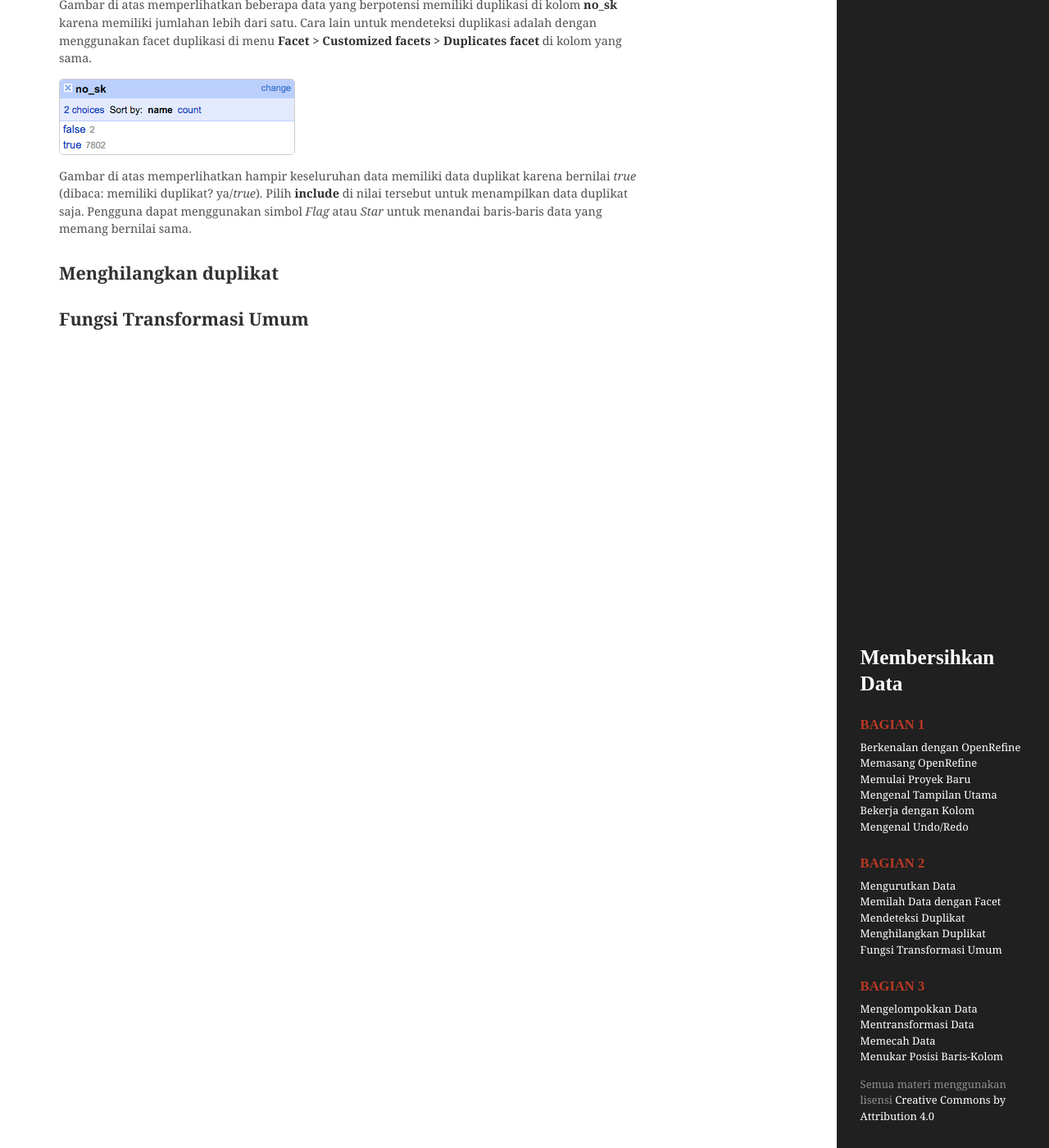
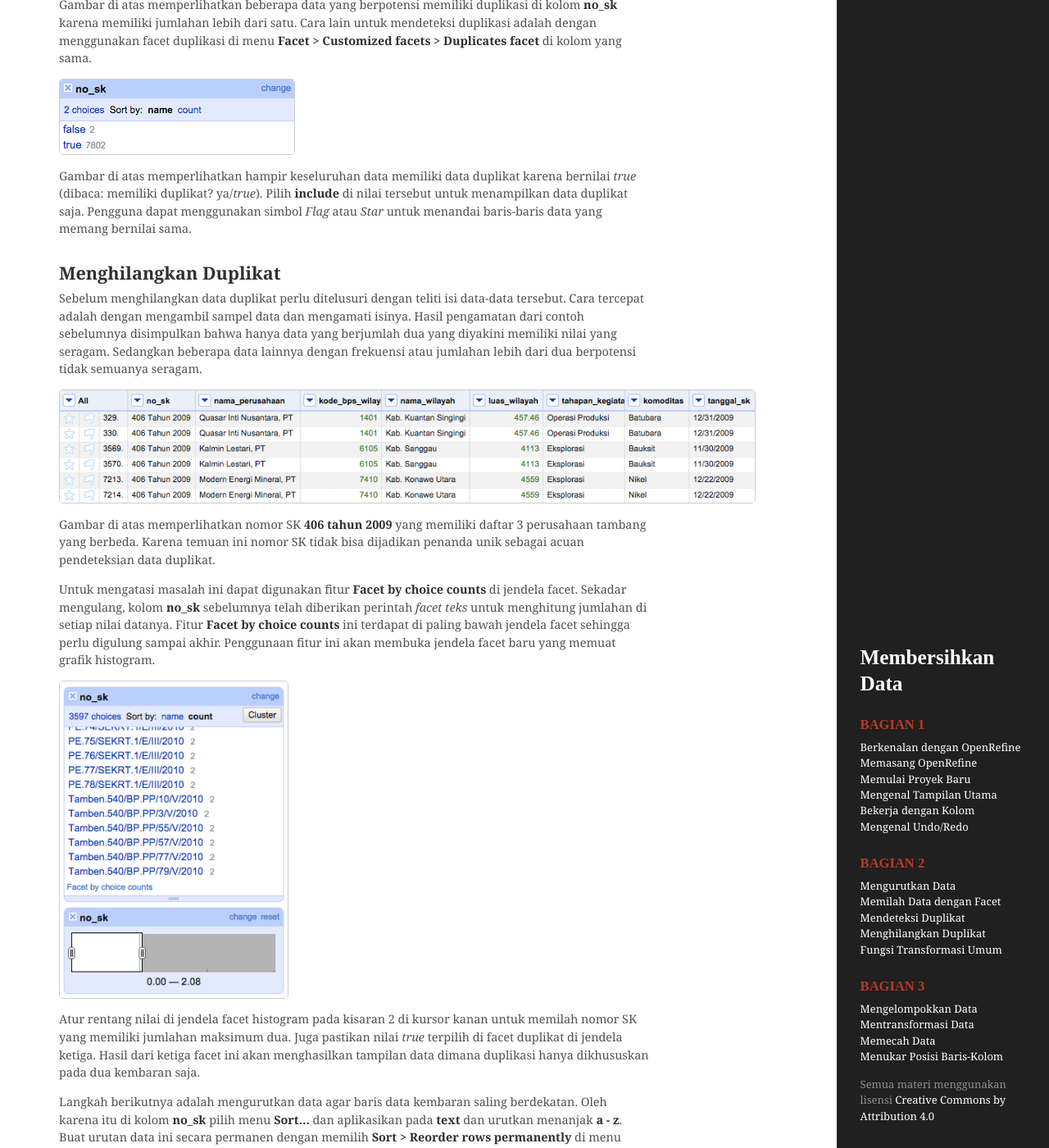
Before and after one commit to OpenDataLabJakarta/trainings, a Jekyll site: the page built from cleaning/index.html, in a window 1280 px wide and 1400 px high, scrolled down 8848 px. Shown: the whole window at 82% size. Built offline with Jekyll 4.4.1, drawn with Linux system fonts in a browser that asks for light colours; some web fonts are replaced; some of the changed text lies outside the part shown.

Commit message:
Initial writing module removing duplicates

```diff
--- a/_includes/modules/cleaning/2.4-removing-duplicates.md
+++ b/_includes/modules/cleaning/2.4-removing-duplicates.md
@@ -1,2 +1,30 @@
-Menghilangkan duplikat
+Menghilangkan Duplikat
 ----------------------
+
+Sebelum menghilangkan data duplikat perlu ditelusuri dengan teliti isi data-data tersebut. Cara tercepat adalah dengan mengambil sampel data dan mengamati isinya. Hasil pengamatan dari contoh sebelumnya disimpulkan bahwa hanya data yang berjumlah dua yang diyakini memiliki nilai yang seragam. Sedangkan beberapa data lainnya dengan frekuensi atau jumlahan lebih dari dua berpotensi tidak semuanya seragam.
+
+![errorentry]({{ site.url }}public/img/removing-duplicates-01.png)
+
+Gambar di atas memperlihatkan nomor SK **406 tahun 2009** yang memiliki daftar 3 perusahaan tambang yang berbeda. Karena temuan ini nomor SK tidak bisa dijadikan penanda unik sebagai acuan pendeteksian data duplikat.
+
+Untuk mengatasi masalah ini dapat digunakan fitur **Facet by choice counts** di jendela facet. Sekadar mengulang, kolom **no_sk** sebelumnya telah diberikan perintah *facet teks* untuk menghitung jumlahan di setiap nilai datanya. Fitur **Facet by choice counts** ini terdapat di paling bawah jendela facet sehingga perlu digulung sampai akhir. Penggunaan fitur ini akan membuka jendela facet baru yang memuat grafik histogram.
+
+![twoduplicates]({{ site.url }}public/img/removing-duplicates-02.png)
+
+Atur rentang nilai di jendela facet histogram pada kisaran 2 di kursor kanan untuk memilah nomor SK yang memiliki jumlahan maksimum dua. Juga pastikan nilai *true* terpilih di facet duplikat di jendela ketiga. Hasil dari ketiga facet ini akan menghasilkan tampilan data dimana duplikasi hanya dikhususkan pada dua kembaran saja.
+
+Langkah berikutnya adalah mengurutkan data agar baris data kembaran saling berdekatan. Oleh karena itu di kolom **no_sk** pilih menu **Sort...** dan aplikasikan pada **text** dan urutkan menanjak **a - z**. Buat urutan data ini secara permanen dengan memilih **Sort > Reorder rows permanently** di menu tambahan tabel. Langkah ini penting untuk menunjang langkah berikutnya yang akan dijelaskan segera.
+
+![sortfirst]({{ site.url }}public/img/removing-duplicates-03.png)
+
+Setelah data berhasil dikelompokkan secara berurut, pilih menu **Edit cells > Blank down** di kolom **no_sk**. Secara seketika semua data duplikat menghilang dan perhatikan di facet teks semua jumlahan bernilai 1.
+
+![blankdown]({{ site.url }}public/img/removing-duplicates-04.png)
+
+Akan tetapi perintah tadi sama sekali tidak menghapus data duplikat. Perintah **Blank down** hanya mengganti setiap isian data identik dengan sel kosong atau *blank* (isian data asli akan dipertahankan). Untuk memperlihatkan sel-sel kosong tersebut, buang facet histogram dengan memilih ikon x di sudut kiri atas jendela facet.
+
+![emptycells]({{ site.url }}public/img/removing-duplicates-05.png)
+
+Untuk benar-benar menghapus data duplikat, pilih menu **Facet > Customized facets > Facet by blank** di kolom **no_sk**. Jendela facet baru akan muncul dan kemudian pilih **include** pada nilai *true* untuk menampilkan data-data nomor SK yang bersel kosong. Terakhir, di kolom pertama **All** pilih menu **Edit rows > Remove all matching rows** untuk menghapus data-data duplikat tersebut.
+
+![removeduplicates]({{ site.url }}public/img/removing-duplicates-06.png)
--- a/public/css/main.css
+++ b/public/css/main.css
@@ -138,3 +138,39 @@ img[alt="duplicatesfacet"] {
   display: block;
   border: 1px solid #ccc;
 }
+
+img[alt="errorentry"] {
+  max-width: 850px;
+  display: block;
+  border: 1px solid #ccc;
+}
+
+img[alt="twoduplicates"] {
+  max-width: 280px;
+  display: block;
+  border: 1px solid #ccc;
+}
+
+img[alt="sortfirst"] {
+  max-width: 550px;
+  display: block;
+  border: 1px solid #ccc;
+}
+
+img[alt="blankdown"] {
+  max-width: 280px;
+  display: block;
+  border: 1px solid #ccc;
+}
+
+img[alt="emptycells"] {
+  max-width: 850px;
+  display: block;
+  border: 1px solid #ccc;
+}
+
+img[alt="removeduplicates"] {
+  max-width: 300px;
+  display: block;
+  border: 1px solid #ccc;
+}
```
Also changed, not shown: public/img/removing-duplicates-01.png (added), public/img/removing-duplicates-02.png (added), public/img/removing-duplicates-03.png (added), public/img/removing-duplicates-04.png (added), public/img/removing-duplicates-05.png (added), public/img/removing-duplicates-06.png (added).
